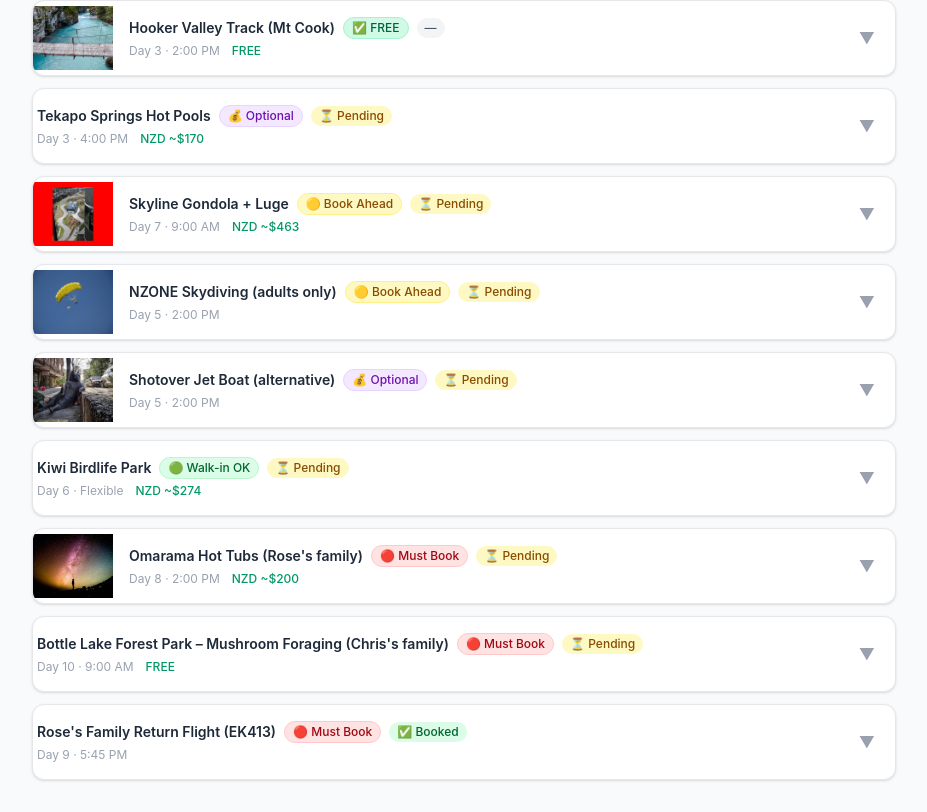
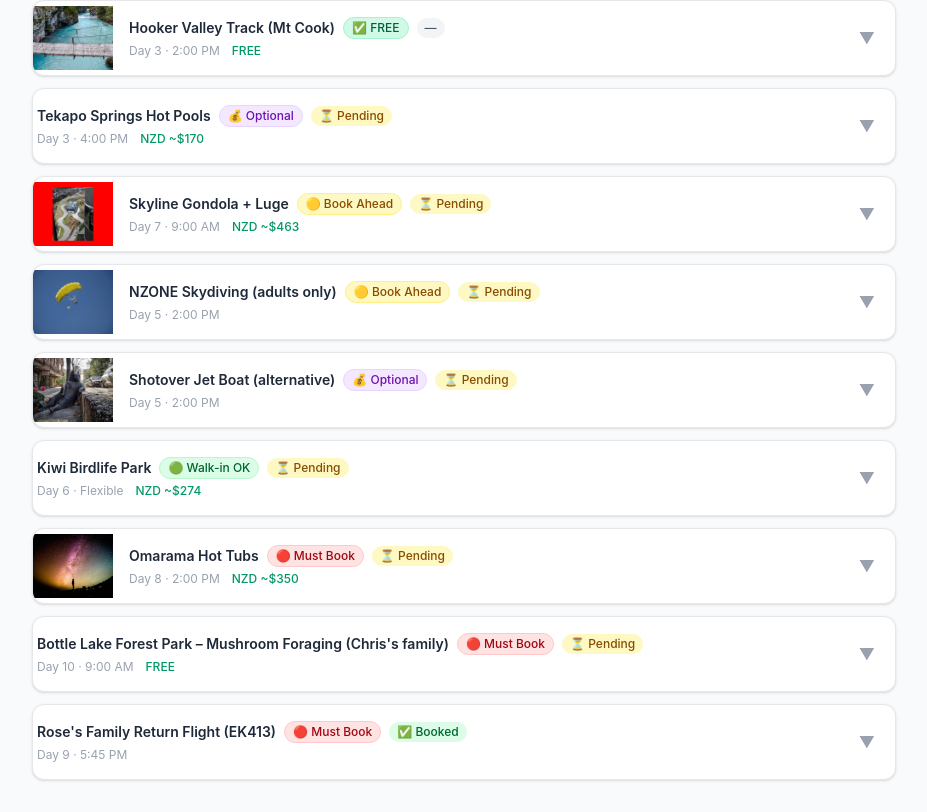
Before and after one commit to HelloRicky/NZ-Trip-Complete-Package, a Next.js app: page /activities in a window 1280 px wide. Shown: the part 687-1499 px from the top of the page, without its empty margins (176-1103 px from the left). Built offline with nearby package versions, Linux system fonts and the light colour scheme.

Commit message:
Remove family-specific callouts from shared activities
- Omarama Hot Tubs: remove '(Rose's family)' from name (EN + ZH), update participants to all 7 travelers, update cost to NZD 350
- Glenorchy village stop: replace Chris's family callout with neutral note about saving time for the drive back

```diff
--- a/src/data/activities.ts
+++ b/src/data/activities.ts
@@ -207,16 +207,16 @@ export const ACTIVITIES: Activity[] = [
   },
   {
     id: 'omarama-hot-tubs',
-    name: { en: 'Omarama Hot Tubs (Rose\'s family)', zh: '奥马拉马温泉浴桶（Rose一家）' },
+    name: { en: 'Omarama Hot Tubs', zh: '奥马拉马温泉浴桶' },
     day: 8,
     time: '2:00 PM',
     duration: { en: '1.5–2 hours', zh: '1.5-2小时' },
     priority: 'high',
     status: 'pending',
     costAdult: 50,
-    costTotal: 200,
+    costTotal: 350,
     currency: 'NZD',
-    participants: { en: 'Rose, Ricky, Johnny, Jasmine', zh: 'Rose, Ricky, Johnny, Jasmine' },
+    participants: { en: 'All 7 travelers', zh: '全体7人' },
     description: {
       en: 'Outdoor cedar hot tubs with stunning MacKenzie Country mountain & sky views. Private tubs available. Very relaxing after the drive.',
       zh: '露天雪松温泉浴桶，享有壮观的麦肯齐地区山景和天空美景。可预订私人浴桶。驾车后非常放松。',
--- a/src/data/itinerary.ts
+++ b/src/data/itinerary.ts
@@ -241,7 +241,7 @@ export const ITINERARY: ItineraryDay[] = [
         title: { en: 'Afternoon – Glenorchy Scenic Drive (Shortened)', zh: '下午 – 格林诺奇风景驾车（缩短版）' },
         activities: [
           { time: '2:30 PM', emoji: '🚗', name: { en: 'Scenic drive to Glenorchy', zh: '风景驾车前往格林诺奇' }, type: 'free', cost: { en: 'FREE', zh: '免费' }, notes: { en: '⭐ One of world\'s most beautiful drives! Stop at Bennett\'s Bluff for photos.', zh: '⭐ 世界最美公路之一！在Bennett\'s Bluff停留拍照。' } },
-          { time: '3:30 PM', emoji: '🏘️', name: { en: 'Glenorchy Village (quick stop)', zh: '格林诺奇小镇（短暂停留）' }, type: 'free', cost: { en: 'FREE', zh: '免费' }, notes: { en: 'Charming village stop. Skip Paradise today – Chris\'s family will do it properly tomorrow!', zh: '迷人小镇短暂停留。今天跳过天堂谷 – Chris一家明天再细细游览！' } },
+          { time: '3:30 PM', emoji: '🏘️', name: { en: 'Glenorchy Village (quick stop)', zh: '格林诺奇小镇（短暂停留）' }, type: 'free', cost: { en: 'FREE', zh: '免费' }, notes: { en: 'Quick stop at the charming village – save time for the drive back to Queenstown', zh: '迷人小镇短暂停留 – 为返回皇后镇的路途留出时间' } },
           { time: '5:00 PM', emoji: '🚗', name: { en: 'Return to Queenstown', zh: '返回皇后镇' }, type: 'normal' },
         ],
       },
```
